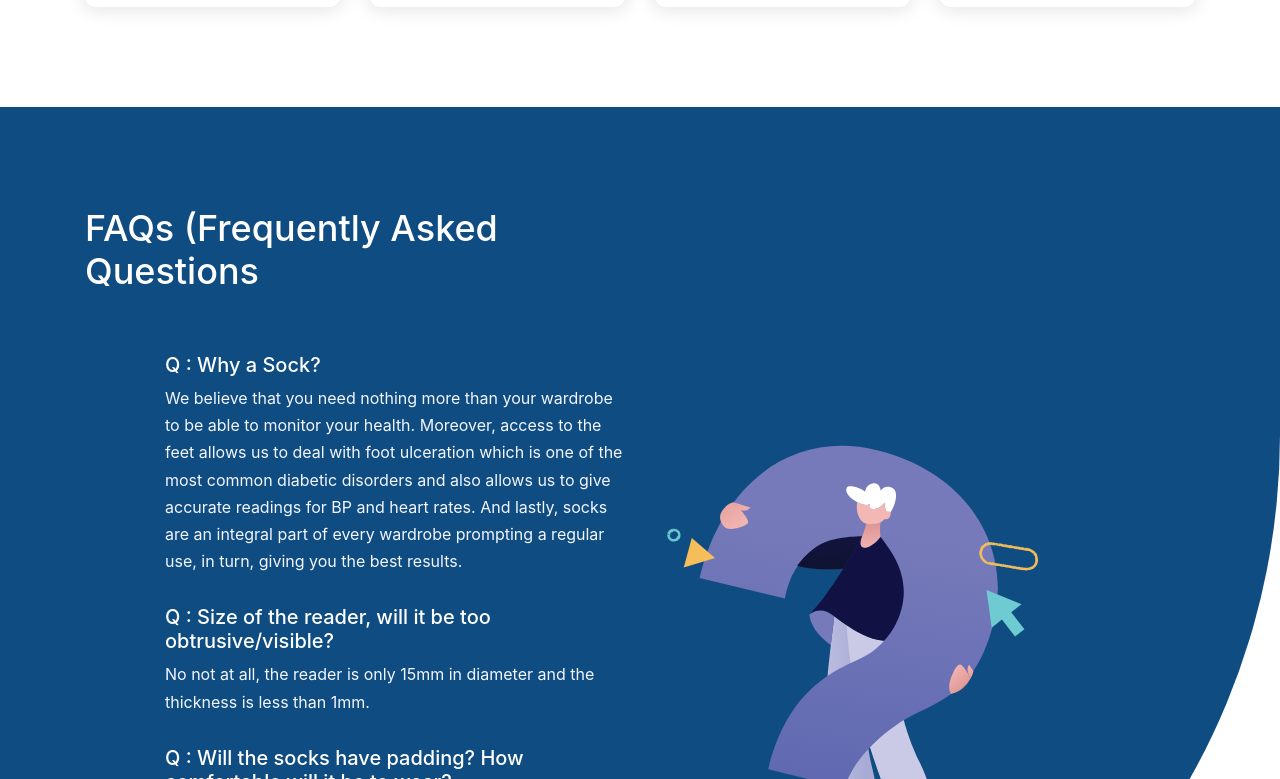
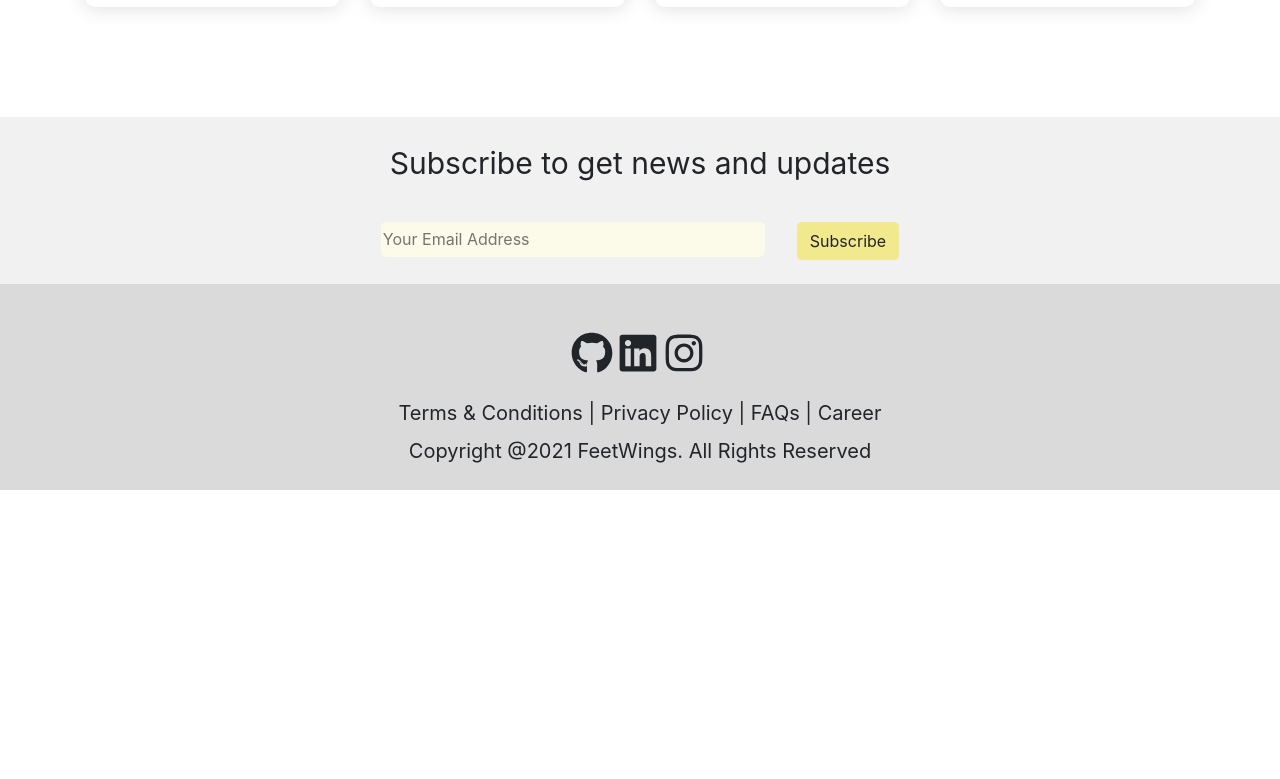
Before and after one commit to soumali28/feetwings.github.io, a React (Create React App) app: page / in a window 1280 px wide. Shown: the part 3441-4220 px from the top of the page. After the commit the page ends 3931 px from the top, so only its background shows below. Built offline with nearby package versions, Linux system fonts and the light colour scheme.

Commit message:
footer created

```diff
--- a/package.json
+++ b/package.json
@@ -9,6 +9,7 @@
     "@testing-library/user-event": "^12.8.3",
     "react": "^17.0.2",
     "react-dom": "^17.0.2",
+    "react-icons": "^4.3.1",
     "react-scripts": "^3.0.1",
     "web-vitals": "^1.1.2"
   },
--- a/src/App.js
+++ b/src/App.js
@@ -17,8 +17,7 @@ function App() {
       <Special/>
       <WMUS/>
       <Work/>
-      <Faq/>
-      {/* <Footer/> */}
+      <Footer/>
     </div>
 
   );
--- a/src/components/footer.jsx
+++ b/src/components/footer.jsx
@@ -1,56 +1,33 @@
 import React from "react";
+import {FaCode} from "react-icons/fa";
+import {FaGithub} from "react-icons/fa";
+import {FiThumbsUp} from "react-icons/fi";
+import {MdOutlineCopyright} from "react-icons/md";
 
-function footer(){
+
+import { FaLinkedin } from "react-icons/fa";
+import { FaInstagram } from "react-icons/fa";
+
+
+const Footer = ()=>{
     return (
-        <footer class="footer-area pt-200">
-                <div class="footer-widget">
-                  <div class="logo">
-                    <img src="../assets/logo_web.png" alt="logo" />
-                    <p class="footer-text">Smart Textile Based Healthcare Assistant</p>
-                  </div>
+        <>
+            <div className="d-flex flex-column px-3  align-items-center font-linkk " style={{backgroundColor : "#dadada"}}><br />
 
-                <div class="pages">
-                  <h1 class="title">Pages</h1>
-                    <ul class="footer-text">
-                      <li><a href="#features">Features</a></li>
-                      <li><a href="#work">Work</a></li>
-                      <li><a href="#faq">FAQ</a></li>
-                      <li><a href="#">Career</a></li>
-                    </ul>
+                <br />
+
+
+                <div className="d-flex align-items-center gap-4 mb-4">
+                    <div className="d-flex align-items-center gap-4 mr-1" ><FaGithub size={42} className="fs-4" /></div>
+                    <div className="d-flex align-items-center gap-4 mr-1"><FaLinkedin size={42} className="fs-4" /></div>
+                    <div className="d-flex align-items-center gap-4 mr-1"><FaInstagram size={42} className="fs-4" /></div>
                 </div>
 
-                <div class="company">
-                  <h1 class="title">Company</h1>
-                    <ul class="footer-text">
-                      <li>About us</li>
-                      <li>Our Services</li>
-                      <li>Privacy Policy</li>
-                      <li>Terms & Conditions</li>
-                    </ul>
-                </div>
-
-                <div class="social">
-                  <h1 class="title">Follow us</h1>
-                    <ul class="footer-text">
-                      <li><a href="https://www.linkedin.com/company/feetwings-pvt-ltd/" target="_blank">LinkedIn</a></li>
-                      <li><a href="#" target="_blank">Twitter</a></li>
-                      <li><a href="#" target="_blank">Facebook</a></li>
-                      <li><a href="https://www.instagram.com/feet.wings/" target="_blank">Instagram</a></li>
-                    </ul>
-                </div>
-
-                <div class="reach-us">
-                  <h1 class="title">Reach Us</h1>
-                  <p class="footer-text"><a href="mailto:feetwings@gmail.com" target="_blank">feetwings@gmail.com</a></p>
-                </div>
-
-                <div class="backToTop"></div>
-                </div>
-                <div class="copyright-text">
-                    <p>Copyright @2021 FeetWings. All Rights Reserved </p>
-                </div>
-        </footer>
+                <div class="mb-2 " style={{fontSize:"20px"}}>Terms & Conditions  |   Privacy Policy  |   FAQs  |   Career</div>
+                <div style={{fontSize:"20px"}}>Copyright @2021 FeetWings. All Rights Reserved</div><br />
+            </div>
+        </>
     );
 }
 
-export default footer;
+export default Footer;
--- a/src/pages/work.jsx
+++ b/src/pages/work.jsx
@@ -3,7 +3,7 @@ import React from "react";
 function work() {
     return (
         <div id="work" class="how-we-work service-shape pt-100 pb-70 ">
-            <div class="container hide-on-mobile">
+            <div class="container hide-on-mobile" style={{marginBottom:"80px"}}>
                 <div class="section-title">
                     <h1 class="work-heading-text"></h1>
                 </div>
@@ -45,7 +45,7 @@ function work() {
 
 
 
-            <div class=" container show-on-mobile">
+            <div class=" container show-on-mobile" style={{marginBottom:"80px"}}>
                 <div class="section-title">
                     <h1 class="work-heading-text"></h1>
                 </div>
@@ -110,6 +110,29 @@ function work() {
                 </div>
 
             </div>
+            <div style={{backgroundColor: "rgb(241, 241, 241)",marginTop:"20px",marginBottom:"-70px"}} class="hide-on-mobile " >
+
+                    <div class=" p-4 text-center fw-bold" style={{fontSize:"30px"}}>
+                        Subscribe to get news and updates
+                    </div>
+                    <div class=" sm-flex pt-2 pb-4 text-center ">
+                        <input placeholder="Your Email Address " class="fs-2 mt-1 mr-2" style={{width:"30%",height:"35px",textSize:"15px",backgroundColor: "#FCFAE8",border:"none",borderRadius:"5px"}}></input>
+                        <button class="btn  ml-4 "style={{backgroundColor: "#F2E88D",borderRadius:"5px"}} >Subscribe</button>
+                    </div>
+            </div>
+            <div style={{backgroundColor: "rgb(241, 241, 241)",marginBottom:"20px",marginBottom:"-40px"}} class="show-on-mobile " >
+
+                    <div class=" p-4 text-center fw-bold" style={{fontSize:"30px"}}>
+                        Subscribe to get news and updates
+                    </div>
+                    <div class=" sm-flex  pb-3 text-center ">
+                        <input placeholder="Your Email Address " class="fs-2 mt-1" style={{width:"80%",height:"35px",textSize:"15px",backgroundColor: "#FCFAE8",border:"none",borderRadius:"5px"}}></input>
+                    </div>
+                    <div class=" sm-flex pb-4 text-center ">
+                        <button class="btn  ml-4 "style={{backgroundColor: "#F2E88D",borderRadius:"5px"}} >Subscribe</button>
+
+                    </div>
+            </div>
 
         </div>
 
```
Also changed, not shown: 2 other files (tests, documents, lock files or other folders).
